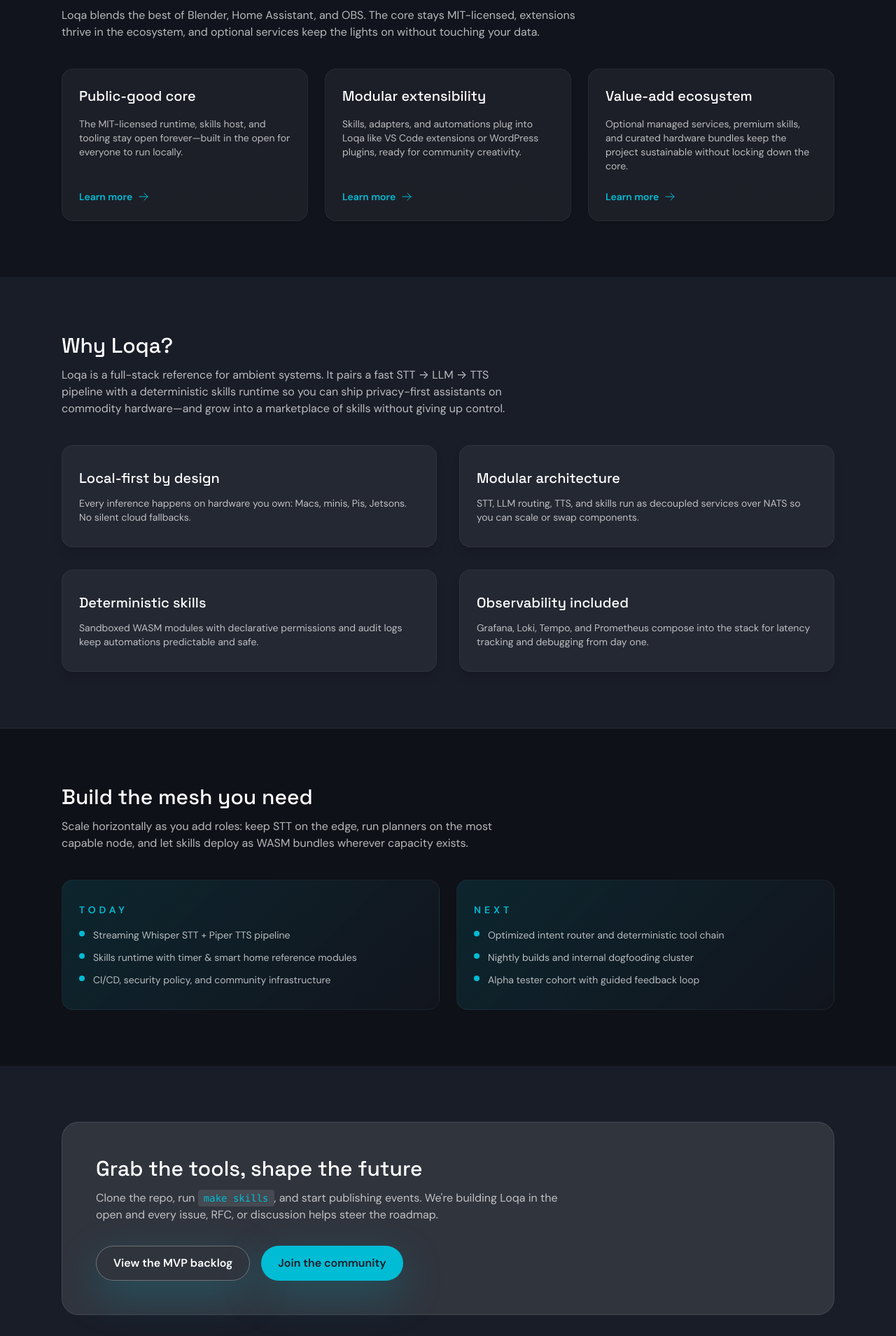
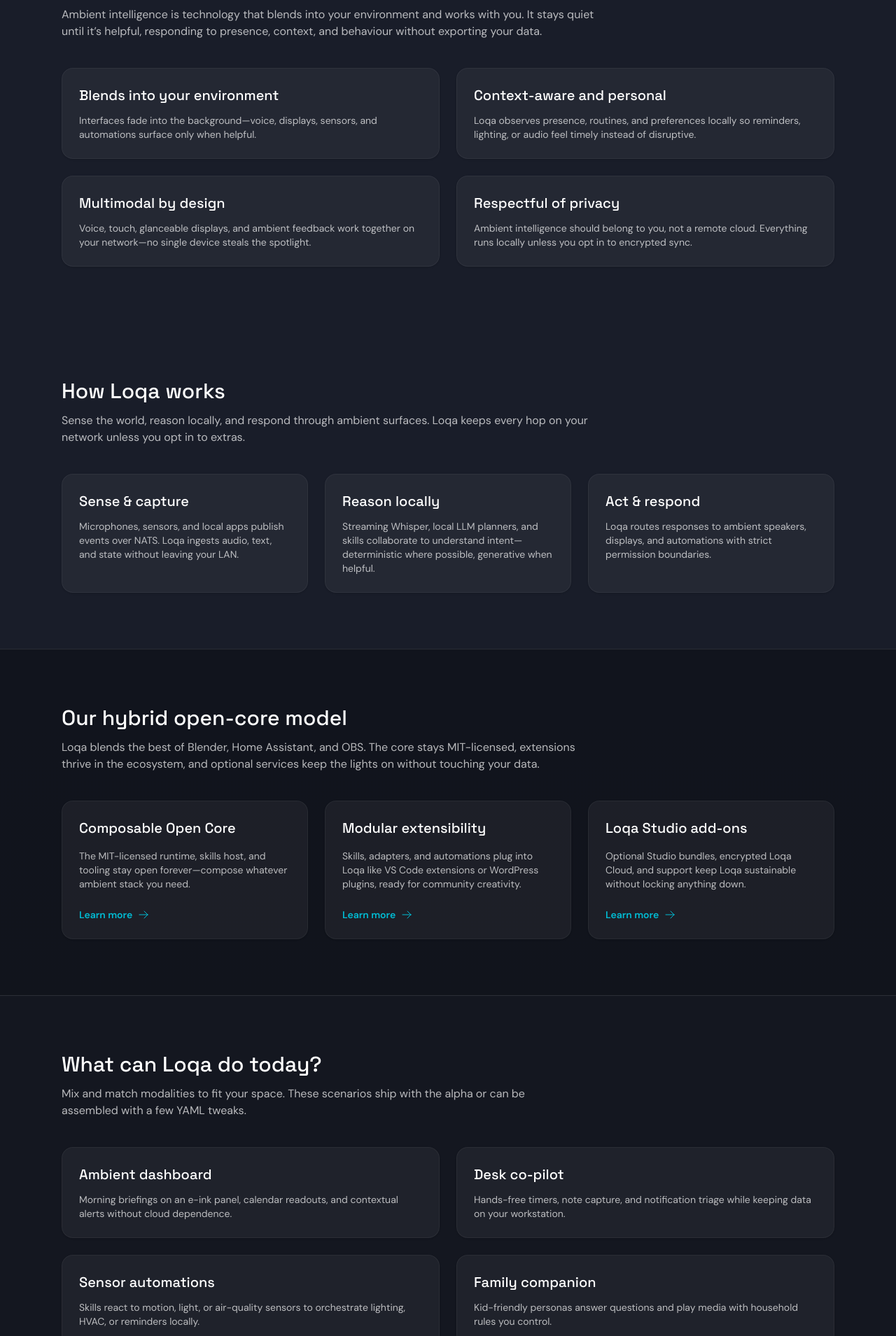
Before and after one commit to ambiware-labs/loqa-site, a Vue app: page / in a window 1280 px wide. Shown: the part 780-2689 px from the top of the page at 70% size. Built offline with nearby package versions, Linux system fonts and the light colour scheme.

Commit message:
Improve homepage messaging and CTAs (#9)

```diff
--- a/index.html
+++ b/index.html
@@ -5,8 +5,19 @@
     <meta name="viewport" content="width=device-width, initial-scale=1.0" />
     <meta
       name="description"
-      content="Loqa is a local-first ambient intelligence platform from Ambiware Labs. Build private voice assistants that run on your own hardware."
+      content="Loqa is a local-first, open-core ambient intelligence platform from Ambiware Labs. Build private voice assistants, ambient displays, and sensor automations that run on your own hardware."
     />
+    <meta
+      name="keywords"
+      content="Loqa, Ambiware Labs, ambient intelligence, local AI assistant, open source voice assistant, privacy-first smart home"
+    />
+    <meta property="og:title" content="Loqa — Ambient Intelligence by Ambiware Labs" />
+    <meta
+      property="og:description"
+      content="Run privacy-preserving voice and ambient experiences on your own hardware. Loqa is a local-first, open-core platform for ambient intelligence."
+    />
+    <meta property="og:type" content="website" />
+    <meta property="og:url" content="https://ambiware.ai" />
     <link rel="icon" type="image/svg+xml" href="/loqa-icon.svg" />
     <title>Loqa — Ambient Intelligence by Ambiware Labs</title>
   </head>
--- a/src/views/HomeView.vue
+++ b/src/views/HomeView.vue
@@ -1,8 +1,8 @@
 <script setup lang="ts">
 const pillars = [
   {
-    title: 'Public-good core',
-    description: 'The MIT-licensed runtime, skills host, and tooling stay open forever—built in the open for everyone to run locally.',
+    title: 'Composable Open Core',
+    description: 'The MIT-licensed runtime, skills host, and tooling stay open forever—compose whatever ambient stack you need.',
     href: 'https://github.com/ambiware-labs/loqa-core'
   },
   {
@@ -11,9 +11,24 @@
     href: 'https://github.com/ambiware-labs/loqa-meta/tree/main/community'
   },
   {
-    title: 'Value-add ecosystem',
-    description: 'Optional managed services, premium skills, and curated hardware bundles keep the project sustainable without locking down the core.',
+    title: 'Loqa Studio add-ons',
+    description: 'Optional Studio bundles, encrypted Loqa Cloud, and support keep Loqa sustainable without locking anything down.',
     href: 'https://github.com/ambiware-labs/loqa-meta/issues/25'
+  }
+]
+
+const howItWorks = [
+  {
+    title: 'Sense & capture',
+    description: 'Microphones, sensors, and local apps publish events over NATS. Loqa ingests audio, text, and state without leaving your LAN.'
+  },
+  {
+    title: 'Reason locally',
+    description: 'Streaming Whisper, local LLM planners, and skills collaborate to understand intent—deterministic where possible, generative when helpful.'
+  },
+  {
+    title: 'Act & respond',
+    description: 'Loqa routes responses to ambient speakers, displays, and automations with strict permission boundaries.'
   }
 ]
 
@@ -36,11 +51,30 @@
   }
 ]
 
+const useCases = [
+  {
+    title: 'Ambient dashboard',
+    description: 'Morning briefings on an e-ink panel, calendar readouts, and contextual alerts without cloud dependence.'
+  },
+  {
+    title: 'Desk co-pilot',
+    description: 'Hands-free timers, note capture, and notification triage while keeping data on your workstation.'
+  },
+  {
+    title: 'Sensor automations',
+    description: 'Skills react to motion, light, or air-quality sensors to orchestrate lighting, HVAC, or reminders locally.'
+  },
+  {
+    title: 'Family companion',
+    description: 'Kid-friendly personas answer questions and play media with household rules you control.'
+  }
+]
+
 const roadmap = [
   {
     phase: 'Today',
     items: [
-      'Streaming Whisper STT + Piper TTS pipeline',
+      'Streaming Whisper STT + Kokoro TTS pipeline',
       'Skills runtime with timer & smart home reference modules',
       'CI/CD, security policy, and community infrastructure'
     ]
@@ -54,6 +88,49 @@
     ]
   }
 ]
+
+
+const ambientPoints = [
+  {
+    title: 'Blends into your environment',
+    description: 'Interfaces fade into the background—voice, displays, sensors, and automations surface only when helpful.'
+  },
+  {
+    title: 'Context-aware and personal',
+    description: 'Loqa observes presence, routines, and preferences locally so reminders, lighting, or audio feel timely instead of disruptive.'
+  },
+  {
+    title: 'Multimodal by design',
+    description: 'Voice, touch, glanceable displays, and ambient feedback work together on your network—no single device steals the spotlight.'
+  },
+  {
+    title: 'Respectful of privacy',
+    description: 'Ambient intelligence should belong to you, not a remote cloud. Everything runs locally unless you opt in to encrypted sync.'
+  }
+]
+
+const communityLinks = [
+  {
+    title: 'Read the roadmap',
+    description: 'Track Workstream progress and MVP milestones.',
+    href: 'https://github.com/ambiware-labs/loqa-meta/blob/main/roadmap/MVP_BACKLOG.md'
+  },
+  {
+    title: 'Contributor guide',
+    description: 'Find starter issues, publish skills, or propose an RFC.',
+    href: 'https://github.com/ambiware-labs/loqa-meta/blob/main/community/contributing-guide.md'
+  },
+  {
+    title: 'Extension Labs',
+    description: 'Templates and checklists for building Loqa skills.',
+    href: 'https://github.com/ambiware-labs/loqa-meta/blob/main/community/extension-labs/README.md'
+  },
+  {
+    title: 'Partner outreach',
+    description: 'Collaborate on hardware kits, courses, or co-marketing.',
+    href: 'https://github.com/ambiware-labs/loqa-meta/blob/main/community/outreach/partner_pipeline.md'
+  }
+]
 </script>
 
 <template>
@@ -63,11 +140,11 @@
       <div class="relative mx-auto flex max-w-6xl flex-col gap-12 px-6 py-20 md:py-24">
         <div class="max-w-3xl">
           <span class="inline-flex flex-wrap items-center justify-center gap-1 rounded-full border border-white/20 bg-white/10 px-3 py-1 text-xs uppercase tracking-[0.2em] text-white/70 sm:px-4 sm:text-sm sm:tracking-[0.3em]">
-            <span>Public-good open core</span>
+            <span>Composable Open Core</span>
             <span class="hidden sm:inline">•</span>
             <span>Modular</span>
             <span class="hidden sm:inline">•</span>
-            <span>Value-add ready</span>
+            <span>Ethical by design</span>
           </span>
           <h1 class="mt-6 font-display text-5xl leading-tight text-white md:text-6xl">
             Loqa keeps your AI assistant close to home.
@@ -78,7 +155,7 @@
           </p>
           <div class="mt-8 flex flex-wrap gap-4">
             <RouterLink to="/getting-started" class="cta-button">
-              Get started
+              Try the Loqa alpha
               <svg xmlns="http://www.w3.org/2000/svg" viewBox="0 0 24 24" fill="none" stroke="currentColor" stroke-width="1.5" class="h-4 w-4">
                 <path stroke-linecap="round" stroke-linejoin="round" d="M17.25 6.75L21 10.5m0 0l-3.75 3.75M21 10.5H3" />
               </svg>
@@ -86,7 +163,45 @@
             <a href="https://github.com/ambiware-labs/loqa-core" class="cta-button secondary" target="_blank" rel="noopener">
               View the runtime on GitHub
             </a>
+            <a href="https://github.com/ambiware-labs/loqa-core/blob/main/docs/GETTING_STARTED.md" class="cta-button secondary" target="_blank" rel="noopener">
+              Quickstart guide
+            </a>
           </div>
+        </div>
+      </div>
+    </div>
+
+    <div class="mx-auto max-w-6xl px-6 py-16 md:py-20">
+      <h2 class="font-display text-3xl text-white">What is ambient intelligence?</h2>
+      <p class="mt-3 max-w-3xl text-white/70">
+        Ambient intelligence is technology that blends into your environment and works with you. It stays quiet until it’s helpful,
+        responding to presence, context, and behaviour without exporting your data.
+      </p>
+      <div class="mt-10 grid gap-6 md:grid-cols-2">
+        <div
+          v-for="point in ambientPoints"
+          :key="point.title"
+          class="rounded-2xl border border-white/5 bg-white/5 p-6 shadow shadow-black/10"
+        >
+          <h3 class="font-display text-xl text-white">{{ point.title }}</h3>
+          <p class="mt-3 text-sm text-white/70">{{ point.description }}</p>
+        </div>
+      </div>
+    </div>
+
+    <div class="mx-auto max-w-6xl px-6 py-16 md:py-20">
+      <h2 class="font-display text-3xl text-white">How Loqa works</h2>
+      <p class="mt-3 max-w-3xl text-white/70">
+        Sense the world, reason locally, and respond through ambient surfaces. Loqa keeps every hop on your network unless you opt in to extras.
+      </p>
+      <div class="mt-10 grid gap-6 md:grid-cols-3">
+        <div
+          v-for="step in howItWorks"
+          :key="step.title"
+          class="rounded-2xl border border-white/5 bg-white/5 p-6 shadow shadow-black/10"
+        >
+          <h3 class="font-display text-xl text-white">{{ step.title }}</h3>
+          <p class="mt-3 text-sm text-white/70">{{ step.description }}</p>
         </div>
       </div>
     </div>
@@ -120,6 +235,25 @@
                 <path stroke-linecap="round" stroke-linejoin="round" d="M13.5 4.5 21 12m0 0-7.5 7.5M21 12H3" />
               </svg>
             </a>
+          </div>
+        </div>
+      </div>
+    </div>
+
+    <div class="border-t border-white/10 bg-black/20">
+      <div class="mx-auto max-w-6xl px-6 py-16 md:py-20">
+        <h2 class="font-display text-3xl text-white">What can Loqa do today?</h2>
+        <p class="mt-3 max-w-2xl text-white/70">
+          Mix and match modalities to fit your space. These scenarios ship with the alpha or can be assembled with a few YAML tweaks.
+        </p>
+        <div class="mt-10 grid gap-6 md:grid-cols-2">
+          <div
+            v-for="scenario in useCases"
+            :key="scenario.title"
+            class="rounded-2xl border border-white/5 bg-white/5 p-6 shadow shadow-black/10"
+          >
+            <h3 class="font-display text-xl text-white">{{ scenario.title }}</h3>
+            <p class="mt-3 text-sm text-white/70">{{ scenario.description }}</p>
           </div>
         </div>
       </div>
@@ -174,5 +308,43 @@
         </div>
       </div>
     </div>
+
+    <div class="border-t border-white/10 bg-black/35">
+      <div class="mx-auto max-w-6xl px-6 py-16 md:py-20">
+        <h2 class="font-display text-3xl text-white">Roadmap & community</h2>
+        <p class="mt-3 max-w-3xl text-white/70">
+          Loqa thrives on contributions. Explore the roadmap, ship your own skills, or partner with us on Studio add-ons.
+        </p>
+        <div class="mt-10 grid gap-6 md:grid-cols-2">
+          <a
+            v-for="card in communityLinks"
+            :key="card.title"
+            :href="card.href"
+            class="rounded-2xl border border-white/5 bg-white/5 p-6 text-left shadow shadow-black/10 transition hover:border-brand-blue/40"
+            target="_blank"
+            rel="noopener"
+          >
+            <h3 class="font-display text-xl text-white">{{ card.title }}</h3>
+            <p class="mt-3 text-sm text-white/70">{{ card.description }}</p>
+          </a>
+        </div>
+      </div>
+    </div>
+
+    <div class="mx-auto max-w-6xl px-6 py-16 md:py-20">
+      <div class="rounded-3xl border border-white/10 bg-white/10 p-8 md:p-12">
+        <h2 class="font-display text-3xl text-white">Privacy is the default</h2>
+        <p class="mt-3 max-w-3xl text-white/70">
+          Loqa runs locally, ships with zero telemetry, and only syncs to Loqa Cloud when you explicitly opt in. Read the
+          <a
+            href="https://github.com/ambiware-labs/loqa-meta/blob/main/governance/privacy.md"
+            class="text-brand-blue hover:text-white"
+            target="_blank"
+            rel="noopener"
+          >privacy & data principles</a>
+          to learn how we keep ambient intelligence ethical.
+        </p>
+      </div>
+    </div>
   </section>
 </template>
```
